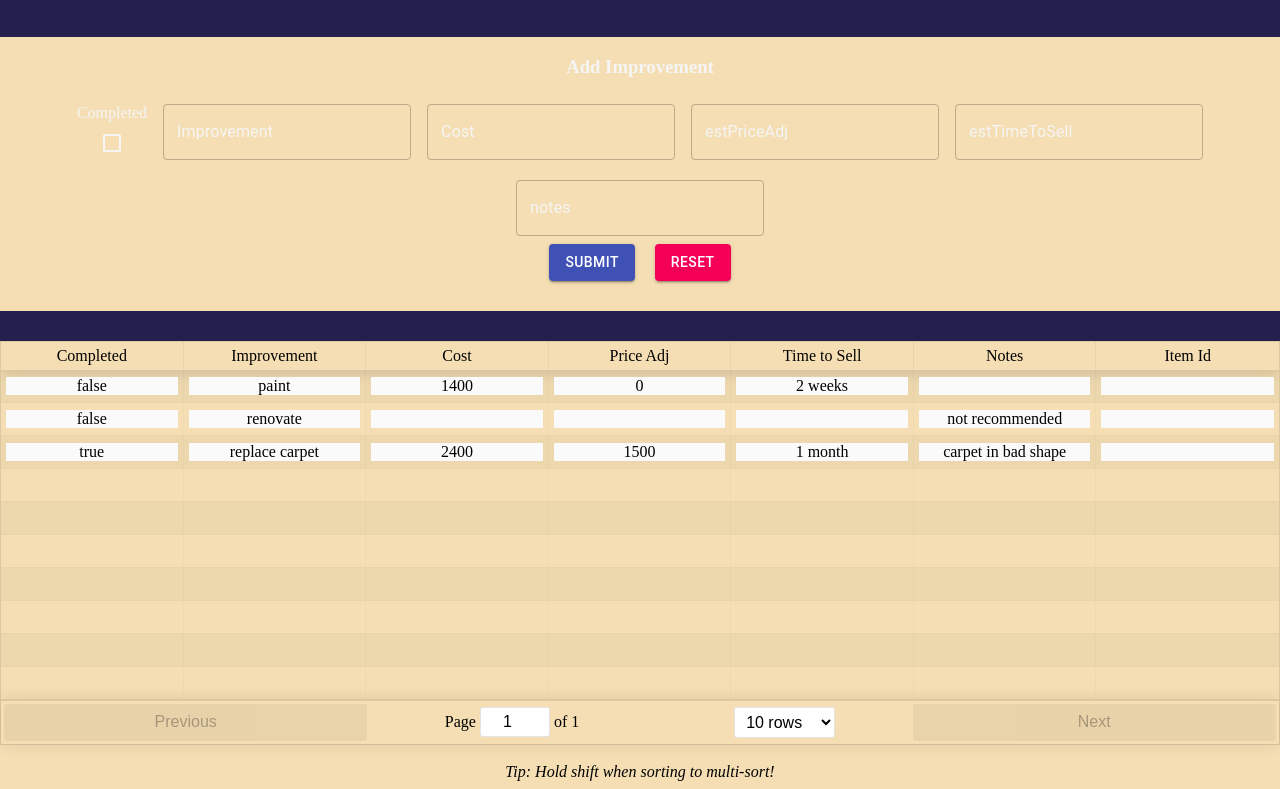
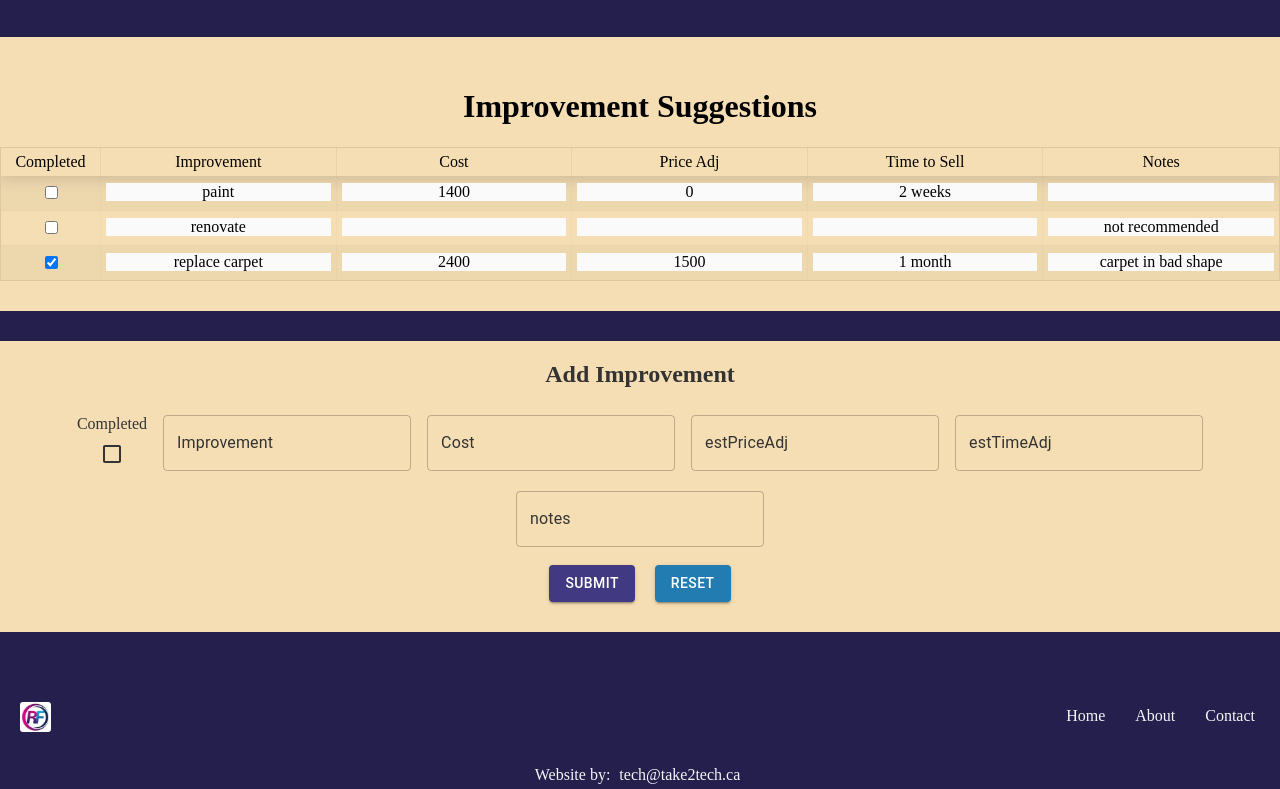
Before and after one commit to TMurvihillPortfolio/realtorsfriendportfolio, a React (Create React App) app: page /#/ in a window 1280 px wide. Shown: the part 951-1740 px from the top of the page. Built offline with nearby package versions, Linux system fonts and the light colour scheme.

Commit message:
checkbox added to table

```diff
--- a/src/assets/constants.js
+++ b/src/assets/constants.js
@@ -31,6 +31,7 @@ const _INITIAL_COMMENTS = {
 const _INITIAL_IMPROVEMENTS = {
     living: [
         {
+            newCompleted: false,
             completed: false,
             improvement: 'paint',
             cost: 1400,
@@ -40,6 +41,7 @@ const _INITIAL_IMPROVEMENTS = {
             id: uuid()
         },
         {
+            newCompleted: false,
             completed: false,
             improvement: 'renovate',
             cost: '',
@@ -49,6 +51,7 @@ const _INITIAL_IMPROVEMENTS = {
             id: uuid()
         },
         {
+            newCompleted: true,
             completed: true,
             improvement: 'replace carpet',
             cost: 2400,
--- a/src/components/AddImprovement.js
+++ b/src/components/AddImprovement.js
@@ -1,46 +1,16 @@
 import React from 'react';
 import uuid from 'uuid';
 
-import { makeStyles } from '@material-ui/core/styles';
+
 import FormControl from '@material-ui/core/FormControl';
 import InputLabel from '@material-ui/core/InputLabel';
-import Input from '@material-ui/core/Input';
 import OutlinedInput from '@material-ui/core/OutlinedInput';
 import Button from '@material-ui/core/Button';
 import Checkbox from '@material-ui/core/Checkbox';
-
-const useStyles = makeStyles(theme => ({
-  container: {
-    display: 'flex',
-    flexWrap: 'wrap',
-    color: 'whitesmoke',
-    backgroundColor: 'wheat',
-    marginBottom: '30px',
-    paddingBottom: '30px'
-  },
-  formControl: {
-    margin: theme.spacing(1),
-    color: 'whitesmoke',
-    '& input': {
-        color: 'whitesmoke'
-    },
-    '& *': {
-        color: 'whitesmoke'
-    }
-  },
-  buttonControl: {
-      display: 'flex',
-      margin: 'auto',
-      justifyContent: 'center',
-      '& > :first-child': {
-          marginRight: '20px'
-      }
-  }
-}));
+import { useStyles } from '../styles/AddImprovementsStyles';
 
 export default function ComposedTextField(props) {
   const [labelWidth, setLabelWidth] = React.useState(0);
-  //const [completed, setCompleted] = React.useState(false);
   const [improvement, setImprovement] = React.useState('');
   const [cost, setCost] = React.useState('');
   const [estPriceAdj, setEstPriceAdj] = React.useState('');
@@ -57,7 +27,7 @@ export default function ComposedTextField(props) {
     if (e.target.id !== undefined) {
         switch(e.target.id) {
             case 'completed':
-                //setCompleted(e.target.checked);
+                //not necessary to keep track of in state
                 break;
             case 'improvement':
                 setImprovement(e.target.value);
@@ -88,10 +58,11 @@ export default function ComposedTextField(props) {
    setNotes('');
   }
   function submitImprovement(e) {
-    console.log('imin submit');
-    console.log(e);
+    //prevent default submit
+    e.preventDefault();
+    //initialize variables
     const completedCheckBox = document.querySelector("#completed");
-    e.preventDefault();
+    //prepare new Improvement Obj
     const newImprovementObj = {
         completed: completedCheckBox.checked,
         improvement: improvement,
@@ -101,14 +72,15 @@ export default function ComposedTextField(props) {
         notes: notes,
         id: uuid()
     };
+    //add new improvement object to state
     props.addimprovement(props.room, newImprovementObj);
+    //reset form
     resetForm();
 }
   return (
     <div className={classes.container}>
         <form onSubmit={submitImprovement} className={classes.root}>
-            <h3>Add Improvement</h3>
-
+            <h2>Add Improvement</h2>
             <FormControl className={classes.formControl}>
                 <label htmlFor="completed">
                     Completed
@@ -131,7 +103,7 @@ export default function ComposedTextField(props) {
                     id="improvement"
                     value={improvement}
                     onChange={handleChange}
-                    labelWidth={labelWidth}
+                    labelWidth={labelWidth+70}
                 />
             </FormControl>
 
@@ -154,18 +126,18 @@ export default function ComposedTextField(props) {
                     id="estPriceAdj"
                     value={estPriceAdj}
                     onChange={handleChange}
-                    labelWidth={labelWidth}
+                    labelWidth={labelWidth+60}
                 />
             </FormControl>
             <FormControl className={classes.formControl} variant="outlined">
                 <InputLabel ref={labelRef} htmlFor="estTimeToSell">
-                    estTimeToSell
+                    estTimeAdj
                 </InputLabel>
                 <OutlinedInput
                     id="estTimeToSell"
                     value={estTimeToSell}
                     onChange={handleChange}
-                    labelWidth={labelWidth}
+                    labelWidth={labelWidth+60}
                 />
             </FormControl>
             <FormControl className={classes.formControl} variant="outlined">
@@ -180,46 +152,10 @@ export default function ComposedTextField(props) {
                 />
             </FormControl>
             <div className={classes.buttonControl}>
-                <Button type="submit" variant='contained' color='primary'>Submit</Button>
-                <Button onClick={resetForm} variant='contained' color='secondary'>Reset</Button>
+                <Button style={{backgroundColor: 'rgb(65, 57, 129)'}} type="submit" variant='contained' color='primary'>Submit</Button>
+                <Button style={{backgroundColor: '#237CB1'}} onClick={resetForm} variant='contained' color='secondary'>Reset</Button>
             </div>
-
         </form>
-
     </div>
   );
 }
-
-
-// import { withStyles } from '@material-ui/core';
-// import {styles} from '../styles/AddImprovementsStyles';
-
-// function AddImprovement(props) {
-//     const { classes } = props;
-//     console.log('porps', props);
-
-    // function submitImprovement(e) {
-    //     console.log('imin submit');
-    //     e.preventDefault();
-    //     const newImprovementObj = {
-    //         completed: true,
-    //         improvement: 'addimprovemtn',
-    //         cost: 2400,
-    //         estPriceAdj: 1500,
-    //         estTimeToSell: '1 month',
-    //         notes: 'carpet in bad shape',
-    //         id: uuid()
-    //     };
-    //     props.addimprovement(props.room, newImprovementObj);
-    // }
-//     return (
-        // <form onSubmit={submitImprovement} className={classes.root}>
-        //     <h1>Add Improvement</h1>
-//             <label htmlFor='improvement'>Improvement</label>
-//             <input name='improvement'
-//             <button type="submit">Submit</button>
-//         </form>
-//     )
-// }
-
-// export default withStyles(styles)(AddImprovement);
--- a/src/components/Improvements.js
+++ b/src/components/Improvements.js
@@ -1,5 +1,5 @@
 import React from "react";
-import { makeData, Logo, Tips } from "../utils/Utils";
+import { makeData } from "../utils/Utils";
 
 // Import React Table
 import ReactTable from "react-table";
@@ -8,19 +8,13 @@ import "react-table/react-table.css";
 class Improvements extends React.Component {
   constructor(props) {
     super(props);
-    console.log(this.props.improvements[this.props.room]);
     this.state = {
-      data: makeData(this.props.improvements[this.props.room], this.props.change)
+      data: makeData(this.props.improvements[this.props.room])
     };
     this.renderEditable = this.renderEditable.bind(this);
   }
   componentDidMount() {
-    console.log('didmount');
     this.setState({ data : this.props.improvements[this.props.room] });
-  }
-  shouldComponentUpdate(nextProps, nextState) {
-    return true;
-    //return nextProps.room != this.props.room;
   }
   renderEditable(cellInfo) {
     return (
@@ -29,7 +23,6 @@ class Improvements extends React.Component {
         contentEditable
         suppressContentEditableWarning
         onBlur={e => {
-          //const itemId = data[cellInfo.index][cellInfo];
           const data = [...this.state.data];
           data[cellInfo.index][cellInfo.column.id] = e.target.innerHTML;
           this.setState({ data });
@@ -50,9 +43,22 @@ class Improvements extends React.Component {
           data={data}
           columns={[
             {
-              Header: "Completed",
-              accessor: "completed",
-              Cell: this.renderEditable
+              id: "checkbox",
+              accessor: "",
+              Cell: ({ original }) => {
+                return (
+                  <input
+                    id='completed'
+                    type="checkbox"
+                    className="checkbox"
+                    checked={ original.completed }
+                    onChange={() => alert("Check/Uncheck completed under construction")}
+                  />
+                );
+              },
+              Header: 'Completed',
+              width: 100,
+              sortable: false
             },
             {
               Header: "Improvement",
@@ -82,19 +88,17 @@ class Improvements extends React.Component {
             {
               Header: "Item Id",
               accessor: "itemId",
-              Cell: this.renderEditable
+              Cell: this.renderEditable,
+              show: false
             }
           ]}
-          defaultPageSize={10}
+          defaultPageSize={this.props.improvements[this.props.room].length}
+          showPagination= {false}
           className="-striped -highlight"
         />
-        <br />
-        <Tips />
-        <Logo />
       </div>
     );
   }
 }
 
 export default Improvements;
-// render(<App />, document.getElementById("root"));
--- a/src/components/ManageHome.js
+++ b/src/components/ManageHome.js
@@ -56,15 +56,10 @@ function ManageHome(props) {
         setImprovements({...improvements, [room]: improvementsCopy[room]});
     }
     function addImprovement(room, improvementObj) {
-        console.log('imin addimprove');
-        console.log(room, improvementObj);
-        console.log(improvements[room]);
         const copyRoomArray = [...improvements[room]];
         copyRoomArray.push(improvementObj);
-        console.log(copyRoomArray);
         setImprovements({...improvements, [room]: copyRoomArray});
         setToggleTableRerender(!toggleTableRerender);
-        //console.log(improvements);
     }
     //used for debugging state
     useEffect(() => console.log(improvements));
@@ -94,12 +89,12 @@ function ManageHome(props) {
                 sellerComments={comments.sellerComments[room]}
                 updateComments={updateComments}
             />
-            <AddImprovement room={room} addimprovement={addImprovement}/>
-            <div style={{backgroundColor: 'wheat'}}> {/* workaround -- for some reason changing the props inside Improvements tag room does not trigger a table change. A new table must be created, hence the outer if statements. */}
+            <div style={{backgroundColor: 'wheat', padding: '30px 0'}}> {/* workaround -- for some reason changing the props inside Improvements tag room does not trigger a table change. A new table must be created, hence the outer if statements. */}
+                <h1>Improvement Suggestions</h1>
                 {toggleTableRerender && <Improvements room={room} improvements= {improvements} updateImprovements={updateImprovements}/>}
                 {!toggleTableRerender && <Improvements room={room} improvements= {improvements} updateImprovements={updateImprovements}/>}
             </div>
-
+            <AddImprovement room={room} addimprovement={addImprovement}/>
             <Footer />
         </div>
     );
--- a/src/styles/AddImprovementsStyles.js
+++ b/src/styles/AddImprovementsStyles.js
@@ -1,5 +1,28 @@
-export const styles = {
-    root: {
-        color: 'whitesmoke'
+import { makeStyles } from '@material-ui/core/styles';
+
+export const useStyles = makeStyles(theme => ({
+    container: {
+      display: 'flex',
+      flexWrap: 'wrap',
+      color: '#333',
+      backgroundColor: 'wheat',
+      marginTop: '30px',
+      marginBottom: '30px',
+      paddingBottom: '30px'
+    },
+    formControl: {
+      margin: theme.spacing(1),
+      '& *': {
+          color: '#333'
+      }
+    },
+    buttonControl: {
+        display: 'flex',
+        margin: 'auto',
+        marginTop: '10px',
+        justifyContent: 'center',
+        '& > :first-child': {
+            marginRight: '20px'
+        }
     }
-}
+  }));
```
Also changed, not shown: src/utils/Utils.js (+5 -30 lines).
